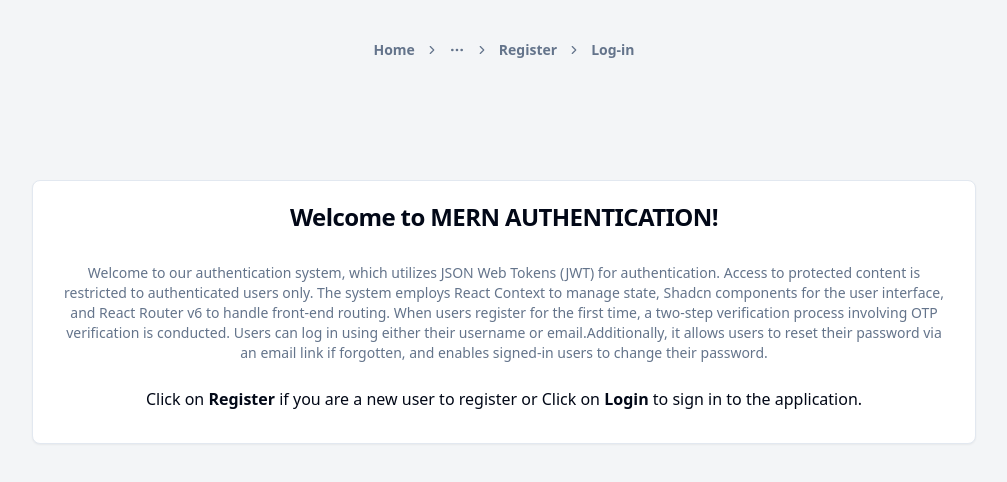
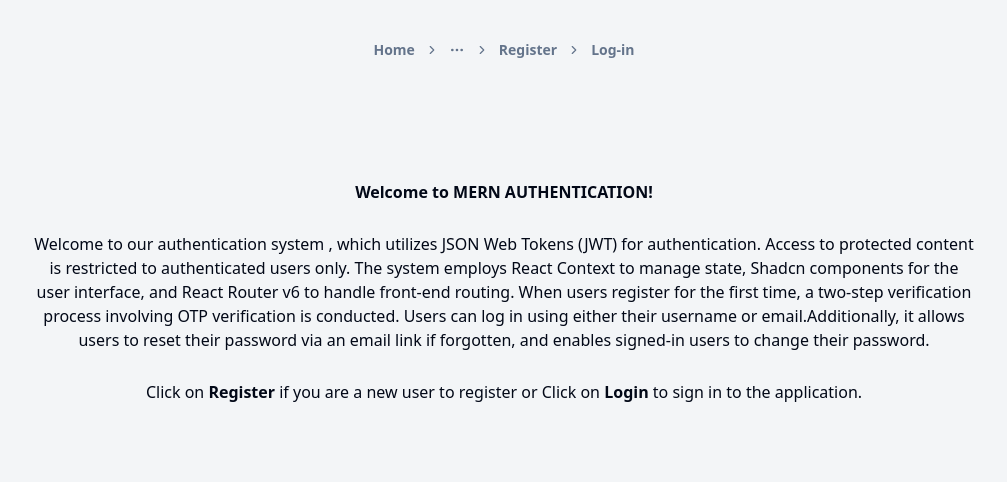
Before and after one commit to iharshcheema/Mern-auth-REACT, a React (Vite) app: page /about in a window 1280 px wide. Shown: the top 482 px of the page, without its empty margins (136-1143 px from the left). Built offline with nearby package versions, Linux system fonts and the light colour scheme.

Commit message:
added shadcn form input

```diff
--- a/package.json
+++ b/package.json
@@ -11,11 +11,11 @@
     "preview": "vite preview"
   },
   "dependencies": {
-    "@hookform/resolvers": "^3.6.0",
+    "@hookform/resolvers": "^3.9.0",
     "@radix-ui/react-avatar": "^1.0.4",
     "@radix-ui/react-dialog": "^1.1.1",
     "@radix-ui/react-dropdown-menu": "^2.1.1",
-    "@radix-ui/react-label": "^2.0.2",
+    "@radix-ui/react-label": "^2.1.0",
     "@radix-ui/react-slot": "^1.1.0",
     "class-variance-authority": "^0.7.0",
     "clsx": "^2.1.1",
@@ -23,7 +23,7 @@
     "lucide-react": "^0.394.0",
     "react": "^18.2.0",
     "react-dom": "^18.2.0",
-    "react-hook-form": "^7.51.5",
+    "react-hook-form": "^7.52.1",
     "react-icons": "^5.2.1",
     "react-router-dom": "^6.23.1",
     "react-spinners": "^0.13.8",
--- a/src/components/About.jsx
+++ b/src/components/About.jsx
@@ -1,40 +1,26 @@
-import {
-  Card,
-  CardContent,
-  CardDescription,
-  CardFooter,
-  CardHeader,
-  CardTitle,
-} from '@/components/ui/card'
-
 const About = () => {
   return (
     <div className="mx-auto max-w-fit text-center">
-      <Card>
-        <CardHeader>
-          <CardTitle className="mb-7">
-            Welcome to MERN AUTHENTICATION!
-          </CardTitle>
-          <CardDescription className="mb-7">
-            Welcome to our authentication system, which utilizes JSON Web Tokens
-            (JWT) for authentication. Access to protected content is restricted
-            to authenticated users only. The system employs React Context to
-            manage state, Shadcn components for the user interface, and React
-            Router v6 to handle front-end routing. When users register for the
-            first time, a two-step verification process involving OTP
-            verification is conducted. Users can log in using either their
-            username or email.Additionally, it allows users to reset their
-            password via an email link if forgotten, and enables signed-in users
-            to change their password.
-          </CardDescription>
-        </CardHeader>
-        <CardContent className="mb-2">
-          Click on <span className="font-semibold">Register</span> if you are a new
-          user to register or Click on{' '}
-          <span className="font-semibold">Login</span> to sign in to the
-          application.
-        </CardContent>
-      </Card>
+      <h1 className="mb-7 font-bold">Welcome to MERN AUTHENTICATION!</h1>
+
+      <p className="mb-7">
+        Welcome to our authentication system , which utilizes JSON Web Tokens
+        (JWT) for authentication. Access to protected content is restricted to
+        authenticated users only. The system employs React Context to manage
+        state, Shadcn components for the user interface, and React Router v6 to
+        handle front-end routing. When users register for the first time, a
+        two-step verification process involving OTP verification is conducted.
+        Users can log in using either their username or email.Additionally, it
+        allows users to reset their password via an email link if forgotten, and
+        enables signed-in users to change their password.
+      </p>
+
+      <p className="mb-2">
+        Click on <span className="font-semibold">Register</span> if you are a
+        new user to register or Click on{' '}
+        <span className="font-semibold">Login</span> to sign in to the
+        application.
+      </p>
     </div>
   )
 }
--- a/src/components/VerifyOtp.jsx
+++ b/src/components/VerifyOtp.jsx
@@ -2,8 +2,12 @@
 import { useNavigate, useLocation } from 'react-router-dom'
 import { toast } from 'react-toastify'
 import { Button } from '@/components/ui/button'
-import { Input } from './ui/input'
-import { ChevronRight } from 'lucide-react'
+import { REGEXP_ONLY_DIGITS } from 'input-otp'
+import {
+  InputOTP,
+  InputOTPGroup,
+  InputOTPSlot,
+} from '@/components/ui/input-otp'
 import ClipLoader from 'react-spinners/ClipLoader'
 import {
   Card,
@@ -72,7 +76,7 @@
         </>
       ) : (
         <div className="mx-auto max-w-fit">
-          <form onSubmit={handleVerifyOtp} className="mx-auto w-1/2 p-4">
+          <form onSubmit={handleVerifyOtp} className="mx-auto p-4">
             <Card>
               <CardHeader>
                 <CardTitle>Enter OTP</CardTitle>
@@ -81,21 +85,25 @@
                 </CardDescription>
               </CardHeader>
               <CardContent>
-                <div className="grid w-full items-center gap-4">
-                  <div className="flex flex-col space-y-1.5">
-                    <Input
-                      type="text"
-                      value={otp}
-                      onChange={(e) => setOtp(e.target.value)}
-                      required
-                    />
-                  </div>
-                </div>
+                <InputOTP
+                  value={otp}
+                  onChange={(otp) => setOtp(otp)}
+                  maxLength={6}
+                  pattern={REGEXP_ONLY_DIGITS}
+                >
+                  <InputOTPGroup className="flex flex-wrap ">
+                    <InputOTPSlot index={0} />
+                    <InputOTPSlot index={1} />
+                    <InputOTPSlot index={2} />
+
+                    <InputOTPSlot index={3} />
+                    <InputOTPSlot index={4} />
+                    <InputOTPSlot index={5} />
+                  </InputOTPGroup>
+                </InputOTP>
               </CardContent>
               <CardFooter className="flex justify-between">
-                <Button variant="outline" size="icon">
-                  <ChevronRight className="h-4 w-4" />
-                </Button>
+                <Button>Submit</Button>
               </CardFooter>
             </Card>
           </form>
--- a/src/components/ui/form.jsx
+++ /dev/null
@@ -1,133 +0,0 @@
-import * as React from "react"
-import { Slot } from "@radix-ui/react-slot"
-import { Controller, FormProvider, useFormContext } from "react-hook-form";
-
-import { cn } from "@/lib/utils"
-import { Label } from "@/components/ui/label"
-
-const Form = FormProvider
-
-const FormFieldContext = React.createContext({})
-
-const FormField = (
-  {
-    ...props
-  }
-) => {
-  return (
-    (<FormFieldContext.Provider value={{ name: props.name }}>
-      <Controller {...props} />
-    </FormFieldContext.Provider>)
-  );
-}
-
-const useFormField = () => {
-  const fieldContext = React.useContext(FormFieldContext)
-  const itemContext = React.useContext(FormItemContext)
-  const { getFieldState, formState } = useFormContext()
-
-  const fieldState = getFieldState(fieldContext.name, formState)
-
-  if (!fieldContext) {
-    throw new Error("useFormField should be used within <FormField>")
-  }
-
-  const { id } = itemContext
-
-  return {
-    id,
-    name: fieldContext.name,
-    formItemId: `${id}-form-item`,
-    formDescriptionId: `${id}-form-item-description`,
-    formMessageId: `${id}-form-item-message`,
-    ...fieldState,
-  }
-}
-
-const FormItemContext = React.createContext({})
-
-const FormItem = React.forwardRef(({ className, ...props }, ref) => {
-  const id = React.useId()
-
-  return (
-    (<FormItemContext.Provider value={{ id }}>
-      <div ref={ref} className={cn("space-y-2", className)} {...props} />
-    </FormItemContext.Provider>)
-  );
-})
-FormItem.displayName = "FormItem"
-
-const FormLabel = React.forwardRef(({ className, ...props }, ref) => {
-  const { error, formItemId } = useFormField()
-
-  return (
-    (<Label
-      ref={ref}
-      className={cn(error && "text-destructive", className)}
-      htmlFor={formItemId}
-      {...props} />)
-  );
-})
-FormLabel.displayName = "FormLabel"
-
-const FormControl = React.forwardRef(({ ...props }, ref) => {
-  const { error, formItemId, formDescriptionId, formMessageId } = useFormField()
-
-  return (
-    (<Slot
-      ref={ref}
-      id={formItemId}
-      aria-describedby={
-        !error
-          ? `${formDescriptionId}`
-          : `${formDescriptionId} ${formMessageId}`
-      }
-      aria-invalid={!!error}
-      {...props} />)
-  );
-})
-FormControl.displayName = "FormControl"
-
-const FormDescription = React.forwardRef(({ className, ...props }, ref) => {
-  const { formDescriptionId } = useFormField()
-
-  return (
-    (<p
-      ref={ref}
-      id={formDescriptionId}
-      className={cn("text-sm text-muted-foreground", className)}
-      {...props} />)
-  );
-})
-FormDescription.displayName = "FormDescription"
-
-const FormMessage = React.forwardRef(({ className, children, ...props }, ref) => {
-  const { error, formMessageId } = useFormField()
-  const body = error ? String(error?.message) : children
-
-  if (!body) {
-    return null
-  }
-
-  return (
-    (<p
-      ref={ref}
-      id={formMessageId}
-      className={cn("text-sm font-medium text-destructive", className)}
-      {...props}>
-      {body}
-    </p>)
-  );
-})
-FormMessage.displayName = "FormMessage"
-
-export {
-  useFormField,
-  Form,
-  FormItem,
-  FormLabel,
-  FormControl,
-  FormDescription,
-  FormMessage,
-  FormField,
-}
```
Also changed, not shown: 1 other file (tests, documents, lock files or other folders).
